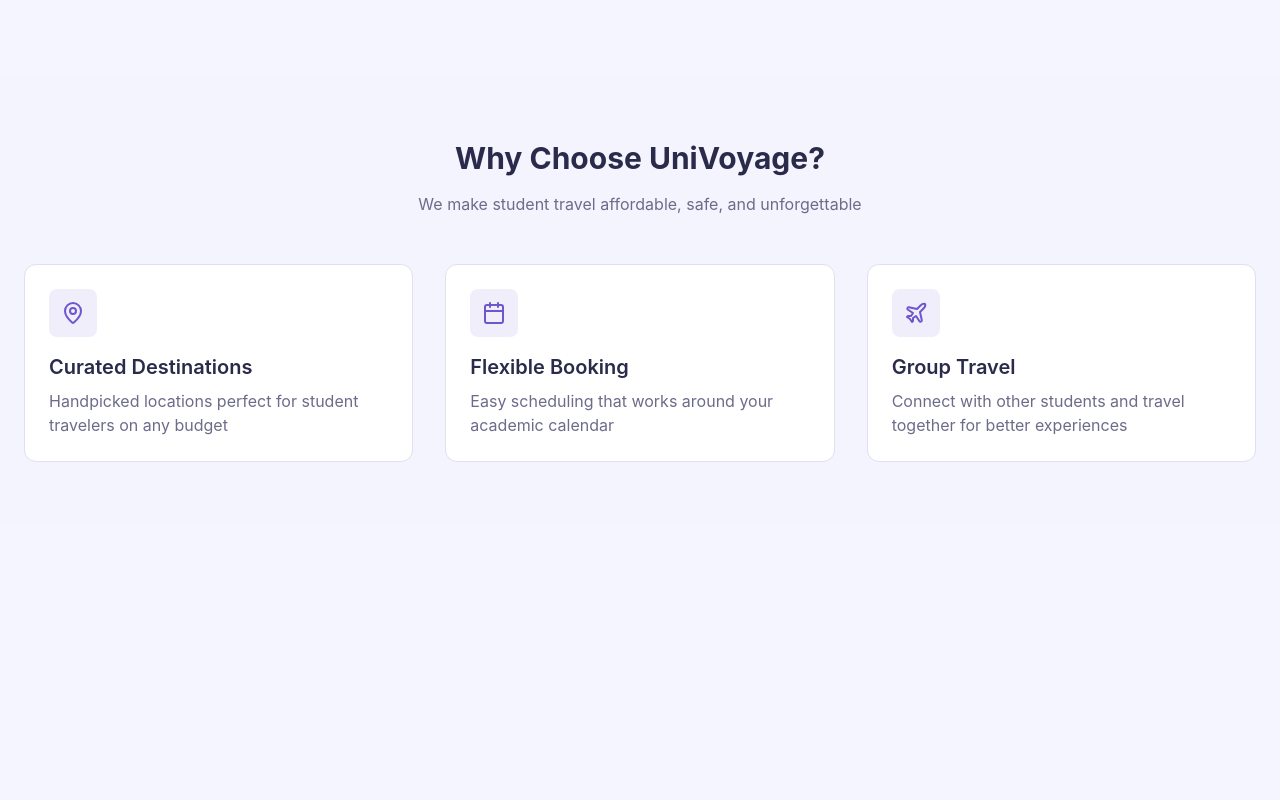
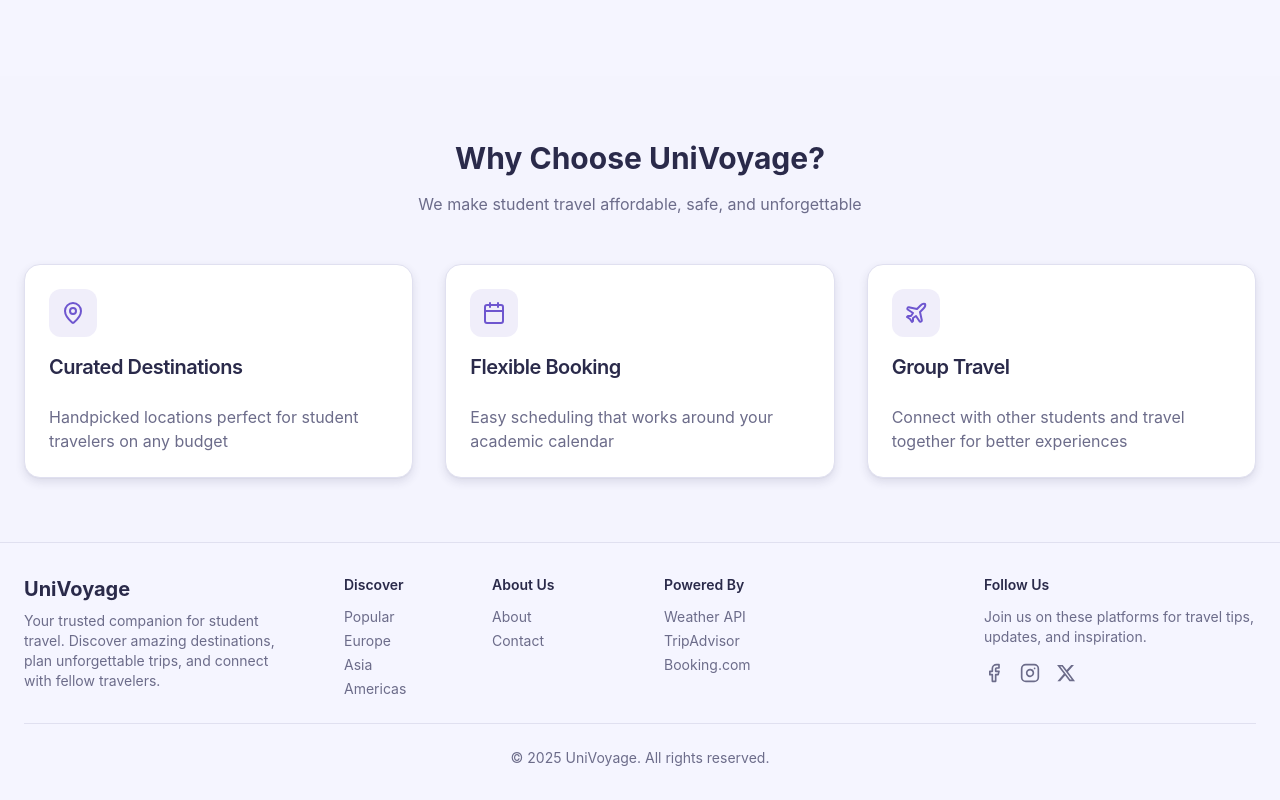
Before and after one commit to misterdrac/UniVoyage, a React app in the folder frontend/: page / in a window 1280 px wide. Shown: the part 1446-2246 px from the top of the page. Before the commit the page ends 1972 px from the top, so only its background shows below. Built offline with nearby package versions, Linux system fonts and the light colour scheme; no server answers; the HTML template or start-up script is replaced by a standard one.

Commit message:
feat: add footer, improve buttons and cards

```diff
--- a/frontend/src/App.tsx
+++ b/frontend/src/App.tsx
@@ -1,6 +1,6 @@
 import { BrowserRouter as Router, Routes, Route } from 'react-router-dom';
 import { ThemeProvider, AuthProvider, DestinationProvider } from '@/contexts';
-import { Header } from '@/components';
+import { Header, Footer } from '@/components';
 import { Toaster } from '@/components/ui/sonner';
 import { ProtectedRoute } from '@/guards';
 import { HomePage, AboutPage, TourPage, ContactPage, ProfilePage, MyTripsPage, PopularDestinationsPage, EuropeDestinationsPage, AmericasDestinationsPage, AsiaDestinationsPage, AfricaDestinationsPage } from '@/pages';
@@ -41,6 +41,7 @@
               }
             />
           </Routes>
+          <Footer />
           <Toaster />
         </Router>
         </DestinationProvider>
--- /dev/null
+++ b/frontend/src/components/Footer.tsx
@@ -0,0 +1,151 @@
+import { Link } from "react-router-dom";
+import { Facebook, Instagram } from "lucide-react";
+import { FaXTwitter } from "react-icons/fa6";
+
+export function Footer() {
+  const currentYear = new Date().getFullYear();
+
+  return (
+    <footer className="border-t border-border bg-background">
+      <div className="container mx-auto px-6 py-8">
+        <div className="grid grid-cols-1 md:grid-cols-4 gap-12 mb-6">
+          {/* Brand Section */}
+          <div className="md:col-span-1">
+            <h3 className="text-xl font-bold text-foreground mb-2">UniVoyage</h3>
+            <p className="text-sm text-muted-foreground max-w-md">
+              Your trusted companion for student travel. Discover amazing destinations,
+              plan unforgettable trips, and connect with fellow travelers.
+            </p>
+          </div>
+
+          {/* Quick Links */}
+          <div className="md:col-span-1">
+            <div className="grid grid-cols-2 gap-6">
+              <div>
+                <h4 className="text-sm font-semibold text-foreground mb-3">Discover</h4>
+                <nav className="space-y-1">
+                  <Link
+                    to="/destinations"
+                    className="block text-sm text-muted-foreground hover:text-foreground transition-colors"
+                  >
+                    Popular
+                  </Link>
+                  <Link
+                    to="/destinations/europe"
+                    className="block text-sm text-muted-foreground hover:text-foreground transition-colors"
+                  >
+                    Europe
+                  </Link>
+                  <Link
+                    to="/destinations/asia"
+                    className="block text-sm text-muted-foreground hover:text-foreground transition-colors"
+                  >
+                    Asia
+                  </Link>
+                  <Link
+                    to="/destinations/americas"
+                    className="block text-sm text-muted-foreground hover:text-foreground transition-colors"
+                  >
+                    Americas
+                  </Link>
+                </nav>
+              </div>
+              <div>
+                <h4 className="text-sm font-semibold text-foreground mb-3">About Us</h4>
+                <nav className="space-y-1">
+                  <Link
+                    to="/about"
+                    className="block text-sm text-muted-foreground hover:text-foreground transition-colors"
+                  >
+                    About
+                  </Link>
+                  <Link
+                    to="/contact"
+                    className="block text-sm text-muted-foreground hover:text-foreground transition-colors"
+                  >
+                    Contact
+                  </Link>
+                </nav>
+              </div>
+            </div>
+          </div>
+
+          {/* Powered By */}
+          <div className="md:col-span-1">
+            <h4 className="text-sm font-semibold text-foreground mb-3">Powered By</h4>
+            <nav className="space-y-1">
+              <a
+                href="https://openweathermap.org"
+                target="_blank"
+                rel="noopener noreferrer"
+                className="block text-sm text-muted-foreground hover:text-foreground transition-colors"
+              >
+                Weather API
+              </a>
+              <a
+                href="https://tripadvisor.com"
+                target="_blank"
+                rel="noopener noreferrer"
+                className="block text-sm text-muted-foreground hover:text-foreground transition-colors"
+              >
+                TripAdvisor
+              </a>
+              <a
+                href="https://booking.com"
+                target="_blank"
+                rel="noopener noreferrer"
+                className="block text-sm text-muted-foreground hover:text-foreground transition-colors"
+              >
+                Booking.com
+              </a>
+            </nav>
+          </div>
+
+          {/* Social Media */}
+          <div className="md:col-span-1">
+            <h4 className="text-sm font-semibold text-foreground mb-3">Follow Us</h4>
+            <p className="text-sm text-muted-foreground mb-4">
+              Join us on these platforms for travel tips, updates, and inspiration.
+            </p>
+            <div className="flex gap-4">
+              <a
+                href="https://facebook.com"
+                target="_blank"
+                rel="noopener noreferrer"
+                className="text-muted-foreground hover:text-primary transition-colors"
+                aria-label="Facebook"
+              >
+                <Facebook className="w-5 h-5" />
+              </a>
+              <a
+                href="https://instagram.com"
+                target="_blank"
+                rel="noopener noreferrer"
+                className="text-muted-foreground hover:text-primary transition-colors"
+                aria-label="Instagram"
+              >
+                <Instagram className="w-5 h-5" />
+              </a>
+              <a
+                href="https://x.com"
+                target="_blank"
+                rel="noopener noreferrer"
+                className="text-muted-foreground hover:text-primary transition-colors"
+                aria-label="X"
+              >
+                <FaXTwitter className="w-5 h-5" />
+              </a>
+            </div>
+          </div>
+        </div>
+
+        {/* Copyright */}
+        <div className="pt-6 border-t border-border">
+          <p className="text-sm text-muted-foreground text-center">
+            © {currentYear} UniVoyage. All rights reserved.
+          </p>
+        </div>
+      </div>
+    </footer>
+  );
+}
--- a/frontend/src/components/home/FeaturesSection.tsx
+++ b/frontend/src/components/home/FeaturesSection.tsx
@@ -1,4 +1,23 @@
 import { MapPin, Calendar, Plane } from "lucide-react";
+import { Card, CardContent, CardHeader, CardTitle, CardDescription } from "@/components/ui/card";
+
+const features = [
+  {
+    icon: MapPin,
+    title: "Curated Destinations",
+    description: "Handpicked locations perfect for student travelers on any budget",
+  },
+  {
+    icon: Calendar,
+    title: "Flexible Booking",
+    description: "Easy scheduling that works around your academic calendar",
+  },
+  {
+    icon: Plane,
+    title: "Group Travel",
+    description: "Connect with other students and travel together for better experiences",
+  },
+];
 
 export function FeaturesSection() {
   return (
@@ -12,35 +31,29 @@
         </div>
 
         <div className="grid md:grid-cols-3 gap-8">
-          <div className="bg-card border border-border rounded-xl p-6 hover:shadow-lg transition-shadow">
-            <div className="w-12 h-12 bg-primary/10 rounded-lg flex items-center justify-center mb-4">
-              <MapPin className="w-6 h-6 text-primary" />
-            </div>
-            <h3 className="text-xl font-semibold text-card-foreground mb-2">Curated Destinations</h3>
-            <p className="text-muted-foreground">
-              Handpicked locations perfect for student travelers on any budget
-            </p>
-          </div>
-
-          <div className="bg-card border border-border rounded-xl p-6 hover:shadow-lg transition-shadow">
-            <div className="w-12 h-12 bg-primary/10 rounded-lg flex items-center justify-center mb-4">
-              <Calendar className="w-6 h-6 text-primary" />
-            </div>
-            <h3 className="text-xl font-semibold text-card-foreground mb-2">Flexible Booking</h3>
-            <p className="text-muted-foreground">
-              Easy scheduling that works around your academic calendar
-            </p>
-          </div>
-
-          <div className="bg-card border border-border rounded-xl p-6 hover:shadow-lg transition-shadow">
-            <div className="w-12 h-12 bg-primary/10 rounded-lg flex items-center justify-center mb-4">
-              <Plane className="w-6 h-6 text-primary" />
-            </div>
-            <h3 className="text-xl font-semibold text-card-foreground mb-2">Group Travel</h3>
-            <p className="text-muted-foreground">
-              Connect with other students and travel together for better experiences
-            </p>
-          </div>
+          {features.map((feature) => {
+            const Icon = feature.icon;
+            return (
+              <Card
+                key={feature.title}
+                className="rounded-2xl hover:shadow-xl hover:scale-105 transition-all duration-300 group"
+              >
+                <CardHeader>
+                  <div className="w-12 h-12 bg-primary/10 rounded-xl flex items-center justify-center mb-4 transition-all duration-300 group-hover:bg-primary/20 group-hover:scale-110">
+                    <Icon className="w-6 h-6 text-primary transition-transform duration-300 group-hover:scale-110" />
+                  </div>
+                  <CardTitle className="text-xl transition-colors duration-300 group-hover:text-primary">
+                    {feature.title}
+                  </CardTitle>
+                </CardHeader>
+                <CardContent>
+                  <CardDescription className="text-base">
+                    {feature.description}
+                  </CardDescription>
+                </CardContent>
+              </Card>
+            );
+          })}
         </div>
       </div>
     </section>
--- a/frontend/src/components/home/HeroCard.tsx
+++ b/frontend/src/components/home/HeroCard.tsx
@@ -27,8 +27,9 @@
 
         <div className="flex justify-center mb-4">
           <Button
+            variant="default"
             size="default"
-            className="text-sm px-6"
+            className="text-sm px-6 transition-transform duration-200 hover:scale-105 group/btn"
             onClick={() => navigate('/destinations')}
           >
             Explore Destinations
--- a/frontend/src/components/index.ts
+++ b/frontend/src/components/index.ts
@@ -6,4 +6,5 @@
 
 // UI components
 export { Header } from "./Header";
+export { Footer } from "./Footer";
 export { DestinationPicker } from "./DestinationPicker";
--- a/frontend/src/index.css
+++ b/frontend/src/index.css
@@ -283,7 +283,7 @@
     @apply bg-background text-foreground;
   }
 }
-
+/* todo move */
 @layer utilities {
   @keyframes bounce-gentle {
     0%, 100% {
```
